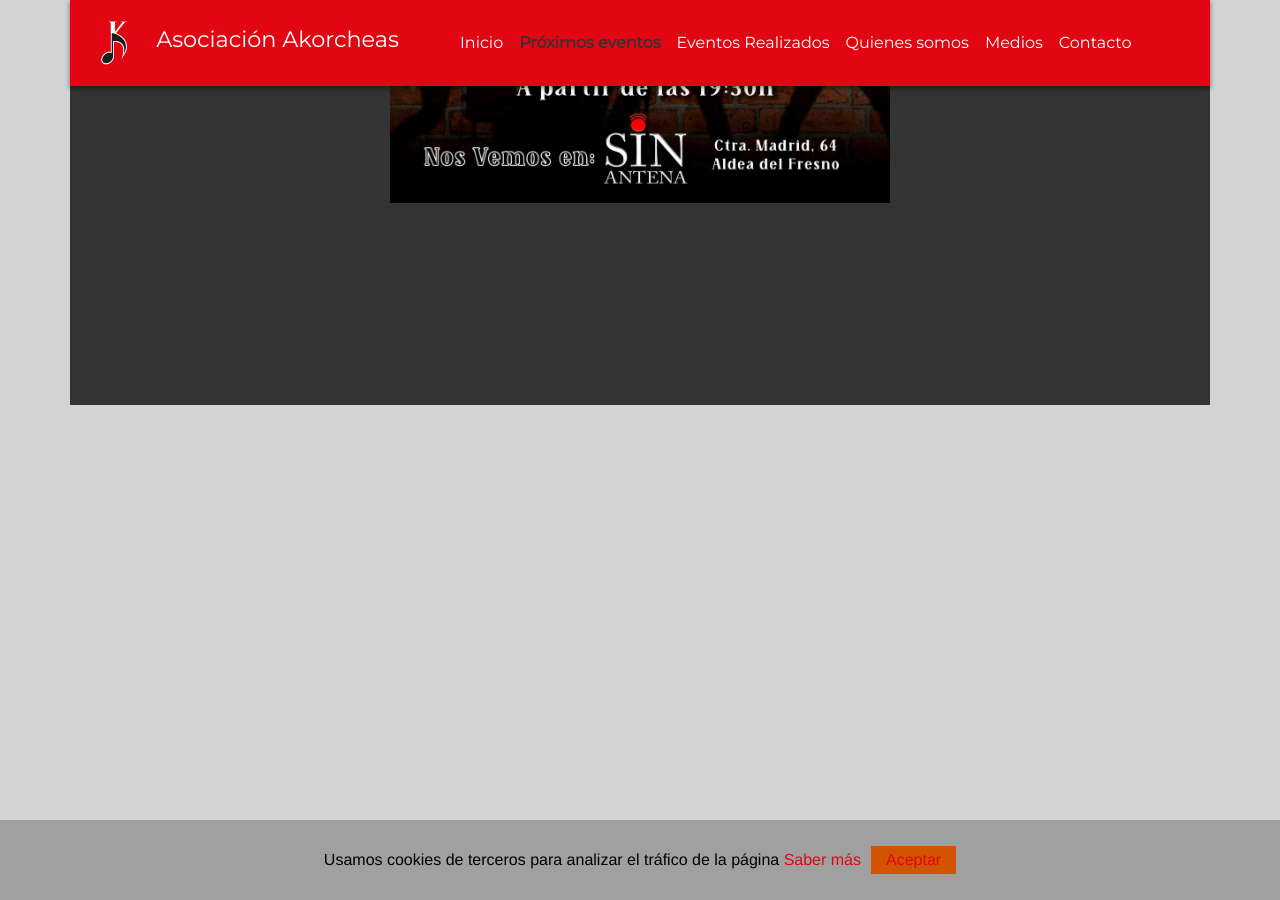
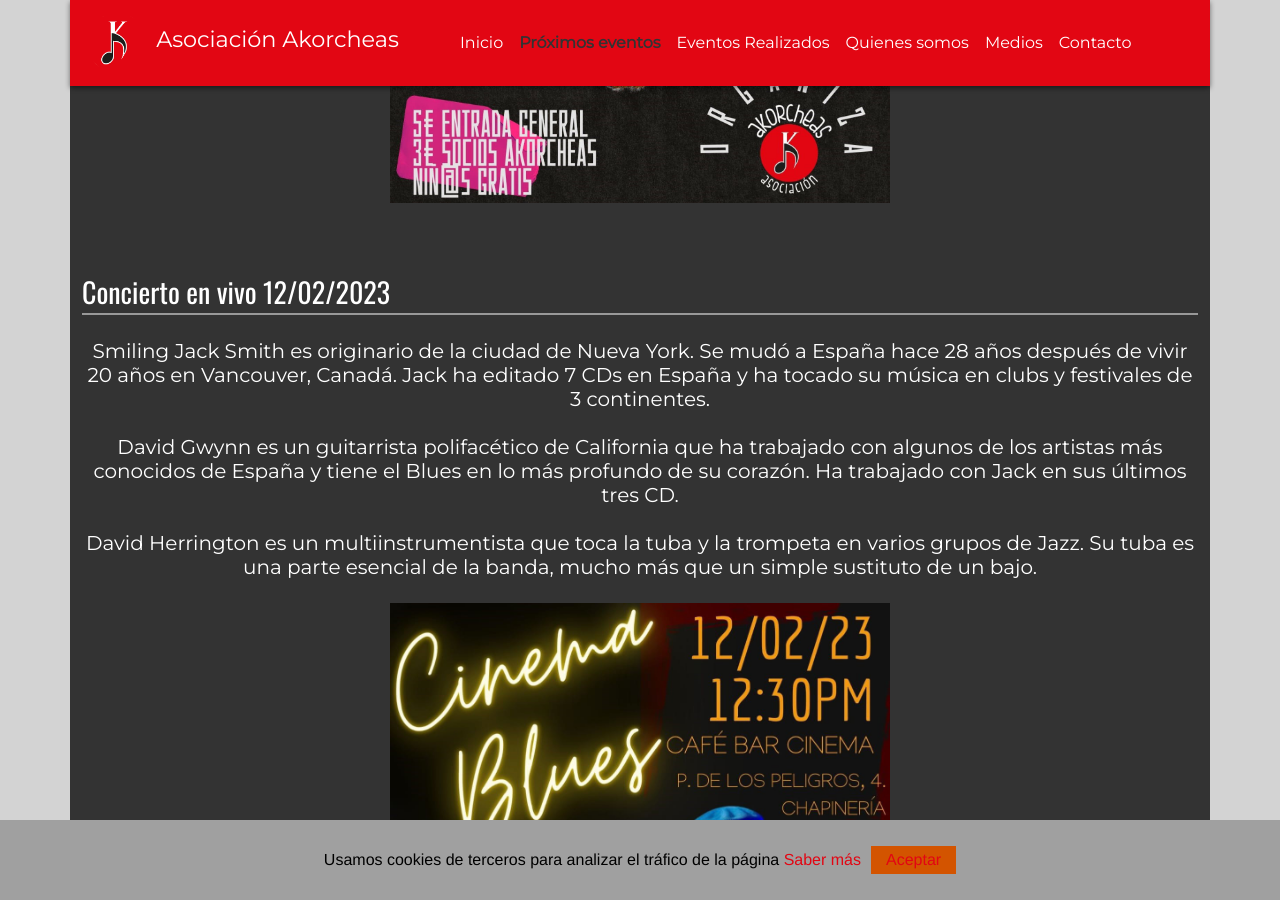
Before and after one commit to akorcheas/akorcheas.github.io, a Jekyll site: the page built from proximos_eventos.html, in a window 1280 px wide and 900 px high, scrolled down 989 px. Built offline with Jekyll 4.4.1, drawn with Linux system fonts in a browser that asks for light colours; some web fonts are replaced; some of the changed text lies outside the part shown.

Commit message:
next events

```diff
--- a/_data/calendar.yml
+++ b/_data/calendar.yml
@@ -1,2 +1,4 @@
 - id: live1
-  date: 14/01/2022
+  date: 14/01/2022 ,
+- id: live2
+  date: 12/02/2022
--- a/_data/next_events.yml
+++ b/_data/next_events.yml
@@ -4,9 +4,25 @@
     - text: No te pierdas el mejor blues, Ritmh and blues y soul de la mano de Elena & Brothers el próximo 14 de enero!!!
       class: text-center family-montserrat mb-4
   image:
-    imageUrl: assets/img/eventos_realizados/jam_2022_12_10.jpg
+    imageUrl: assets/img/proximos_eventos/live_14-01-2023.jpg
     alt: Imagen concierto en vivo 14/01/2023
     elementAnimation: icon1
     typeLink: imageLink
     pageLink:
     animation: fadeInUp
+- title: Concierto en vivo 12/02/2023
+  calendarId: live2
+  messages:
+    - text: Smiling Jack Smith es originario de la ciudad de Nueva York. Se mudó a España hace 28 años después de vivir 20 años en Vancouver, Canadá. Jack ha editado 7 CDs en España y ha tocado su música en clubs y festivales de 3 continentes.
+      class: text-center family-montserrat mb-4
+    - text: David Gwynn es un guitarrista polifacético de California que ha trabajado con algunos de los artistas más conocidos de España y tiene el Blues en lo más profundo de su corazón. Ha trabajado con Jack en sus últimos tres CD.
+      class: text-center family-montserrat mb-4
+    - text: David Herrington es un multiinstrumentista que toca la tuba y la trompeta en varios grupos de Jazz. Su tuba es una parte esencial de la banda, mucho más que un simple sustituto de un bajo.
+      class: text-center family-montserrat mb-4
+  image:
+    imageUrl: assets/img/proximos_eventos/live_12-02-2023.jpg
+    alt: Imagen concierto en vivo 12/02/2023
+    elementAnimation: icon2
+    typeLink: imageLink
+    pageLink:
+    animation: fadeInUp
--- a/index.html
+++ b/index.html
@@ -3,7 +3,8 @@
 title: Inicio
 relativePath:
 ---
-<div class="py-4">
+<h1 class="my-4 text-center">Que és Akorcheas</h1>
+<div class="pb-4">
   <div class="post family-oswald container-fluid d-flex flex-column">
     <div class="d-flex flex-column align-items-center family-montserrat">
       <p class="post-paragraph">
--- a/proximos_eventos.html
+++ b/proximos_eventos.html
@@ -15,7 +15,7 @@
     </h5>
     <h5 class="text-center family-montserrat">Desde Akorcheas empezamos fuerte el año nuevo... </h5>
     <div class="text-center mb-4">
-      Calendario eventos: {% for calendarItem in site.data.calendar %}<a href="#{{calendarItem.id}}">{{calendarItem.date}}</a>{% endfor %}
+      Calendario eventos: {% for calendarItem in site.data.calendar %}<a href="#{{calendarItem.id}}">{{calendarItem.date}} </a>{% endfor %}
     </div>
   </div>
   {% for item in site.data.next_events %}
```
Also changed, not shown: assets/img/proximos_eventos/live_12-02-2023.jpg (added).
